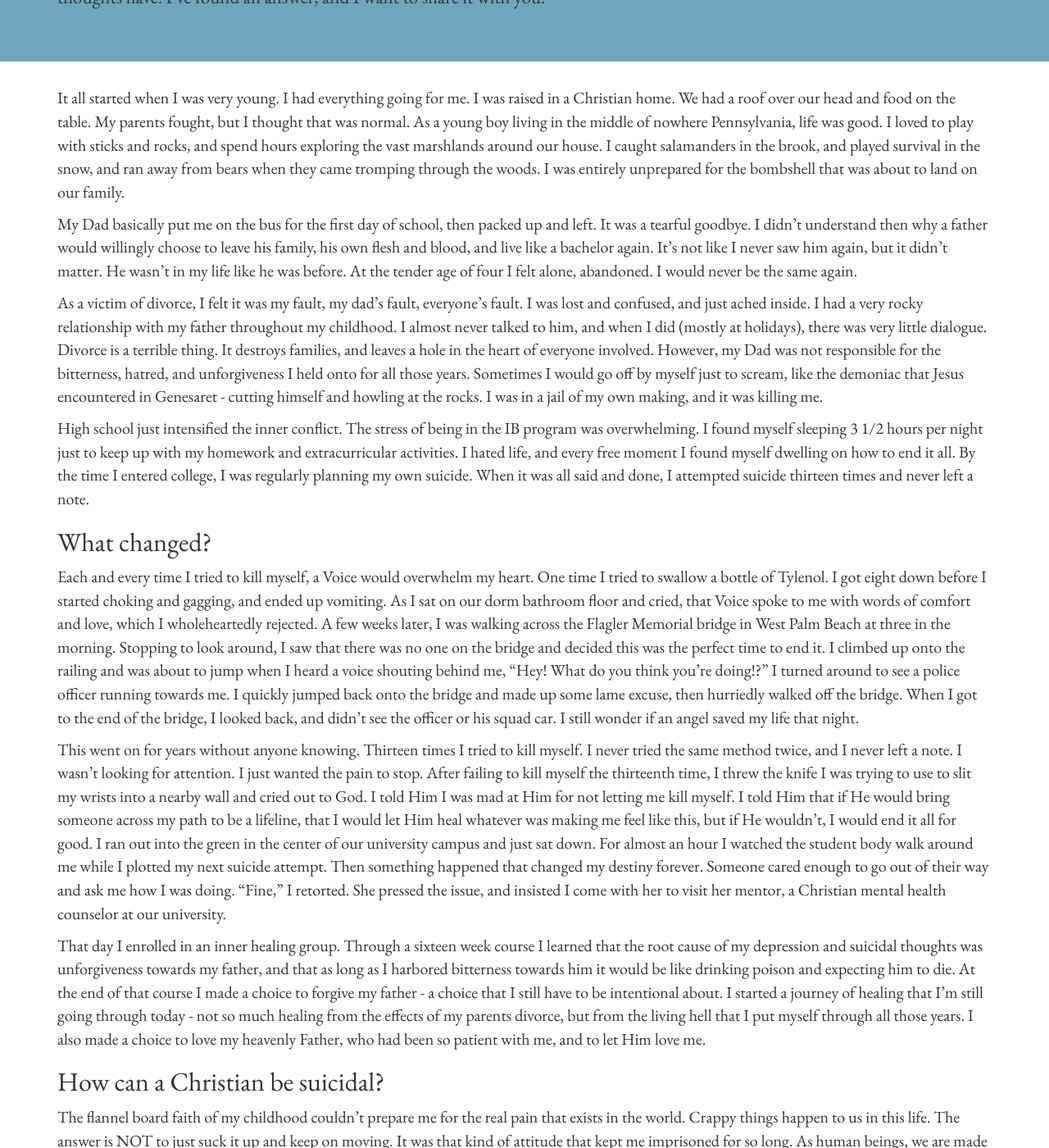
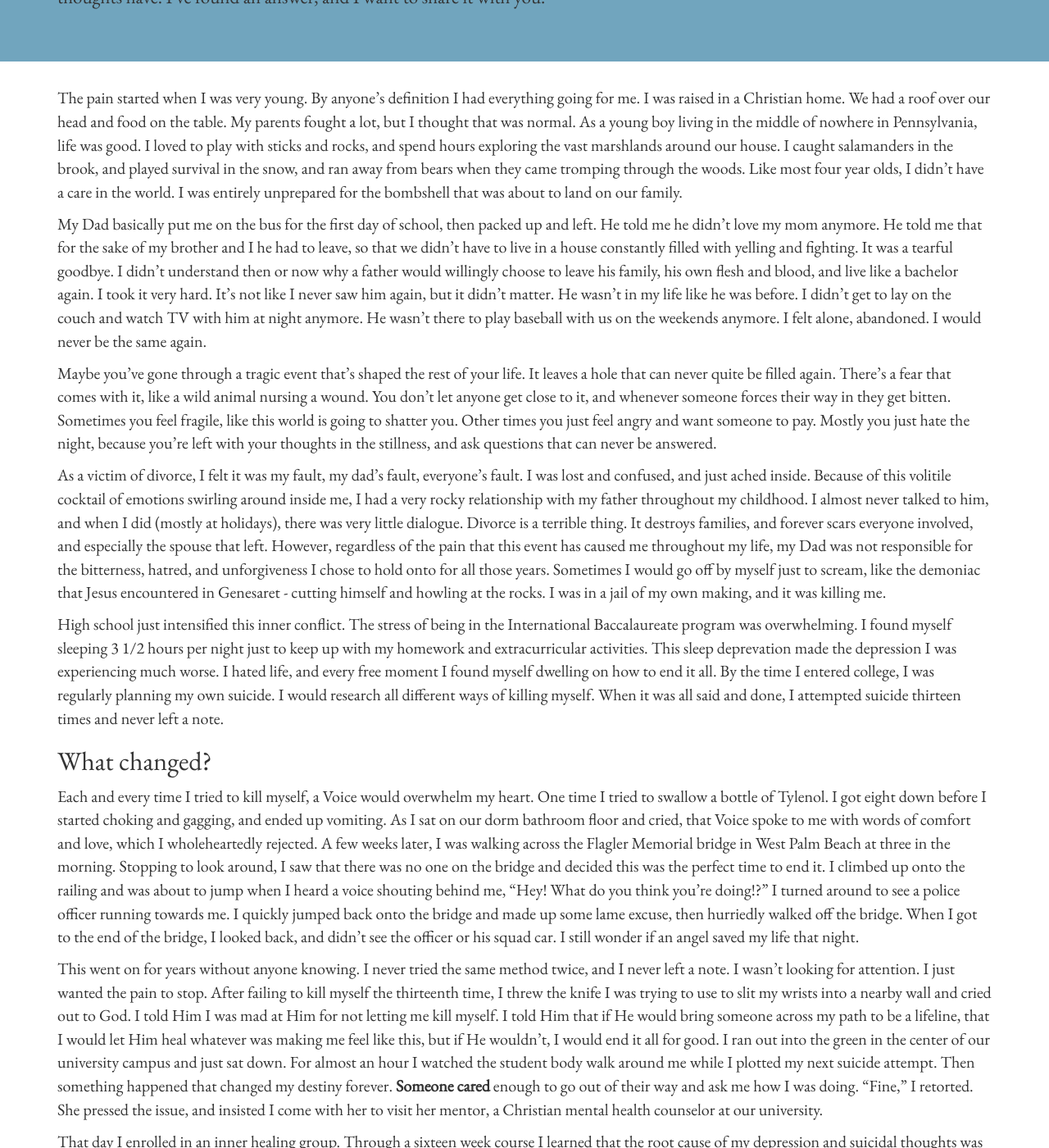
Before and after one commit to thinkjson/violenthope, a Jekyll site: the page built from index.markdown, in a window 1280 px wide and 1400 px high, scrolled down 207 px. Shown: the whole window at 82% size. Built offline with Jekyll 4.4.1, drawn with Linux system fonts in a browser that asks for light colours; nearby versions of some CDN libraries; some of the changed text lies outside the part shown.

Commit message:
More explicit gospel message

```diff
--- a/index.markdown
+++ b/index.markdown
@@ -4,28 +4,40 @@
 permalink: /
 ---
 
-It all started when I was very young. I had everything going for me. I was raised in a Christian home. We had a roof over our head and food on the table. My parents fought, but I thought that was normal. As a young boy living in the middle of nowhere Pennsylvania, life was good. I loved to play with sticks and rocks, and spend hours exploring the vast marshlands around our house. I caught salamanders in the brook, and played survival in the snow, and ran away from bears when they came tromping through the woods. I was entirely unprepared for the bombshell that was about to land on our family.
+The pain started when I was very young. By anyone's definition I had everything going for me. I was raised in a Christian home. We had a roof over our head and food on the table. My parents fought a lot, but I thought that was normal. As a young boy living in the middle of nowhere in Pennsylvania, life was good. I loved to play with sticks and rocks, and spend hours exploring the vast marshlands around our house. I caught salamanders in the brook, and played survival in the snow, and ran away from bears when they came tromping through the woods. Like most four year olds, I didn't have a care in the world. I was entirely unprepared for the bombshell that was about to land on our family.
 
-My Dad basically put me on the bus for the first day of school, then packed up and left. It was a tearful goodbye. I didn’t understand then why a father would willingly choose to leave his family, his own flesh and blood, and live like a bachelor again. It’s not like I never saw him again, but it didn’t matter. He wasn’t in my life like he was before. At the tender age of four I felt alone, abandoned. I would never be the same again.
+My Dad basically put me on the bus for the first day of school, then packed up and left. He told me he didn't love my mom anymore. He told me that for the sake of my brother and I he had to leave, so that we didn't have to live in a house constantly filled with yelling and fighting. It was a tearful goodbye. I didn’t understand then or now why a father would willingly choose to leave his family, his own flesh and blood, and live like a bachelor again. I took it very hard. It’s not like I never saw him again, but it didn’t matter. He wasn’t in my life like he was before. I didn't get to lay on the couch and watch TV with him at night anymore. He wasn't there to play baseball with us on the weekends anymore. I felt alone, abandoned. I would never be the same again.
 
-As a victim of divorce, I felt it was my fault, my dad’s fault, everyone’s fault. I was lost and confused, and just ached inside. I had a very rocky relationship with my father throughout my childhood. I almost never talked to him, and when I did (mostly at holidays), there was very little dialogue. Divorce is a terrible thing. It destroys families, and leaves a hole in the heart of everyone involved. However, my Dad was not responsible for the bitterness, hatred, and unforgiveness I held onto for all those years. Sometimes I would go off by myself just to scream, like the demoniac that Jesus encountered in Genesaret - cutting himself and howling at the rocks. I was in a jail of my own making, and it was killing me.
+Maybe you've gone through a tragic event that's shaped the rest of your life. It leaves a hole that can never quite be filled again. There's a fear that comes with it, like a wild animal nursing a wound. You don't let anyone get close to it, and whenever someone forces their way in they get bitten. Sometimes you feel fragile, like this world is going to shatter you. Other times you just feel angry and want someone to pay. Mostly you just hate the night, because you're left with your thoughts in the stillness, and ask questions that can never be answered.
 
-High school just intensified the inner conflict. The stress of being in the IB program was overwhelming. I found myself sleeping 3 1/2 hours per night just to keep up with my homework and extracurricular activities. I hated life, and every free moment I found myself dwelling on how to end it all. By the time I entered college, I was regularly planning my own suicide. When it was all said and done, I attempted suicide thirteen times and never left a note.
+As a victim of divorce, I felt it was my fault, my dad’s fault, everyone’s fault. I was lost and confused, and just ached inside. Because of this volitile cocktail of emotions swirling around inside me, I had a very rocky relationship with my father throughout my childhood. I almost never talked to him, and when I did (mostly at holidays), there was very little dialogue. Divorce is a terrible thing. It destroys families, and forever scars everyone involved, and especially the spouse that left. However, regardless of the pain that this event has caused me throughout my life, my Dad was not responsible for the bitterness, hatred, and unforgiveness I chose to hold onto for all those years. Sometimes I would go off by myself just to scream, like the demoniac that Jesus encountered in Genesaret - cutting himself and howling at the rocks. I was in a jail of my own making, and it was killing me.
+
+High school just intensified this inner conflict. The stress of being in the International Baccalaureate program was overwhelming. I found myself sleeping 3 1/2 hours per night just to keep up with my homework and extracurricular activities. This sleep deprevation made the depression I was experiencing much worse. I hated life, and every free moment I found myself dwelling on how to end it all. By the time I entered college, I was regularly planning my own suicide. I would research all different ways of killing myself. When it was all said and done, I attempted suicide thirteen times and never left a note.
 
 ## What changed?
 
 Each and every time I tried to kill myself, a Voice would overwhelm my heart. One time I tried to swallow a bottle of Tylenol. I got eight down before I started choking and gagging, and ended up vomiting. As I sat on our dorm bathroom floor and cried, that Voice spoke to me with words of comfort and love, which I wholeheartedly rejected. A few weeks later, I was walking across the Flagler Memorial bridge in West Palm Beach at three in the morning. Stopping to look around, I saw that there was no one on the bridge and decided this was the perfect time to end it. I climbed up onto the railing and was about to jump when I heard a voice shouting behind me, “Hey! What do you think you’re doing!?” I turned around to see a police officer running towards me. I quickly jumped back onto the bridge and made up some lame excuse, then hurriedly walked off the bridge. When I got to the end of the bridge, I looked back, and didn’t see the officer or his squad car. I still wonder if an angel saved my life that night.
 
-This went on for years without anyone knowing. Thirteen times I tried to kill myself. I never tried the same method twice, and I never left a note. I wasn’t looking for attention. I just wanted the pain to stop. After failing to kill myself the thirteenth time, I threw the knife I was trying to use to slit my wrists into a nearby wall and cried out to God. I told Him I was mad at Him for not letting me kill myself. I told Him that if He would bring someone across my path to be a lifeline, that I would let Him heal whatever was making me feel like this, but if He wouldn’t, I would end it all for good. I ran out into the green in the center of our university campus and just sat down. For almost an hour I watched the student body walk around me while I plotted my next suicide attempt. Then something happened that changed my destiny forever. Someone cared enough to go out of their way and ask me how I was doing. “Fine,” I retorted. She pressed the issue, and insisted I come with her to visit her mentor, a Christian mental health counselor at our university.
+This went on for years without anyone knowing. I never tried the same method twice, and I never left a note. I wasn’t looking for attention. I just wanted the pain to stop. After failing to kill myself the thirteenth time, I threw the knife I was trying to use to slit my wrists into a nearby wall and cried out to God. I told Him I was mad at Him for not letting me kill myself. I told Him that if He would bring someone across my path to be a lifeline, that I would let Him heal whatever was making me feel like this, but if He wouldn’t, I would end it all for good. I ran out into the green in the center of our university campus and just sat down. For almost an hour I watched the student body walk around me while I plotted my next suicide attempt. Then something happened that changed my destiny forever. <b>Someone cared</b> enough to go out of their way and ask me how I was doing. “Fine,” I retorted. She pressed the issue, and insisted I come with her to visit her mentor, a Christian mental health counselor at our university.
 
-That day I enrolled in an inner healing group. Through a sixteen week course I learned that the root cause of my depression and suicidal thoughts was unforgiveness towards my father, and that as long as I harbored bitterness towards him it would be like drinking poison and expecting him to die. At the end of that course I made a choice to forgive my father - a choice that I still have to be intentional about. I started a journey of healing that I’m still going through today - not so much healing from the effects of my parents divorce, but from the living hell that I put myself through all those years. I also made a choice to love my heavenly Father, who had been so patient with me, and to let Him love me.
+That day I enrolled in an inner healing group. Through a sixteen week course I learned that the root cause of my depression and suicidal thoughts was unforgiveness towards my father, and that as long as I harbored bitterness towards him it would be like drinking poison and expecting him to die. At the end of that course I made a choice to forgive my father - a choice that I still have to be intentional about. I started a journey of healing that I’m still going through today - not so much healing from the effects of my parents divorce, but from <b>the living hell that I put myself through</b> all those years. I also made a choice to love my heavenly Father, who had been so patient with me, and to let Him love me.
 
-## How can a Christian be suicidal?
+## Why not kill myself?
 
-The flannel board faith of my childhood couldn’t prepare me for the real pain that exists in the world. Crappy things happen to us in this life. The answer is NOT to just suck it up and keep on moving. It was that kind of attitude that kept me imprisoned for so long. As human beings, we are made to feel, to love, to be loved, and to enjoy our lives. When things are out of whack due to our circumstances, even a Christian can forget what this life is all about.
+God, the creator of the universe, created us to live in fellowship with Him. But sin entered the world and broke that fellowship. The world has been full of darkness and pain ever since. However, God didn't leave us alone in our miserable state. He sent His own son, born of a virgin, to make a way for us to have fellowship with Him once again. In Him is hope and life, and the only answer to those questions that come in the middle of the night. That Voice that pulled me back from the brink of death was the voice of God's own son, Jesus. He came to earth as a man, lived a life free from sin, then died in innocence for our sin. But death could not hold Him, and three days later he rose from the dead, forever alive, forever making intercession on behalf of those who love Him and are called according to His purpose. That's you. If you're reading this, chances are God is calling you. You've been unsuccessful in taking your own life because God knows you and loves you, and has a plan and a purpose for your life. He wants to speak to your heart, to heal the broken places and bring hope where there is hopelessness.
 
-The truth is, hard times come to us all. If you’re struggling with suicidal thoughts, it’s because you think the crappy things that are happening to you are inescapable, and that there’s no one that really understands. I’ve been there. You think you’re the only one in the world that feels like this. The truth is quite the opposite. One in ten adults has struggled with depression in their lifetime, and no matter how bad things are right now - marital problems, financial problems, abuse, neglect, mental imbalance, whatever - things can and most likely will change. There is a Healer that wants to provide a way of escape. Moreover, He understands better than you do what you’re going through, and He’s longing to help you.
+If you want this pain to end, then cry out to the only One who can really change things. Psalm 34:18 says that "The Lord is near to the brokenhearted and saves the crushed in spirit." If you're feeling anything like I felt, your spirit is crushed and your heart is broken. Call on Jesus, and pray something like this: "God, I don't know if you're real or not, but I want to give this a shot. I believe that you died for me, so that I don't have to live like this anymore. I acknowledge that I'm not perfect, and ask you to come into my heart. Take this pain, and make it into something beautiful. Please Jesus, Amen."
 
-## Where are you at right now?
+## How can a Christian really be suicidal?
 
-I’m really passionate about helping other people who are going through what I’ve gone through, or who have lost someone to suicide. If you need someone to talk to, please connect with me <a href="mailto:help@whatstheuse.org">via email</a>. I can check it on my phone, and promise to get back to you as soon as I can.
+The flannel board faith of my childhood couldn’t prepare me for the real pain that exists in the world. Crappy things happen to us in this life. <b>The answer is NOT to just suck it up and keep on moving</b>. It was that kind of attitude that kept me imprisoned for so long. <b>As human beings we are made to feel, to love, to be loved</b>, and to enjoy our lives. When things are out of whack due to our circumstances, even a Christian can forget what this life is all about.
+
+The truth is, hard times come to us all. If you’re struggling with suicidal thoughts, it’s because you think the crappy things that are happening to you are inescapable, and that there’s no one that really understands. I’ve been there. You think you’re the only one in the world that feels like this. The truth is quite the opposite. One in ten adults has struggled with depression in their lifetime, and no matter how bad things are right now - marital problems, financial problems, abuse, neglect, mental imbalance, whatever - things can and most likely will change. Furthermore, there is a Healer that wants to bring you through whatever your circumstances are right now. He understands better than you do what you’re going through, and He’s longing to help you. He wants to be with you in the midst of whatever your storm looks like.
+
+## Now what?
+
+I’m really passionate about helping other people who are going through what I’ve gone through, or who have lost someone to suicide. If you need someone to talk to, please connect with me <a href="mailto:help@whatstheuse.org">via email</a>. I can check it on my phone, and promise to get back to you as soon as I can. If you think you are imminently in danger of taking your own life, please don't hesitate to contact the <a href="http://www.suicidepreventionlifeline.org/">National Suicide Prevention Lifeline</a>. They have trained counselors that can help you get through this.
+
+I'll leave you a blessing from the Apostle Paul to the church in Rome (Romans 15:13),
+
+### May the God of hope fill you with all joy and peace in believing, so that by the power of the Holy Spirit you may abound in hope.
```
